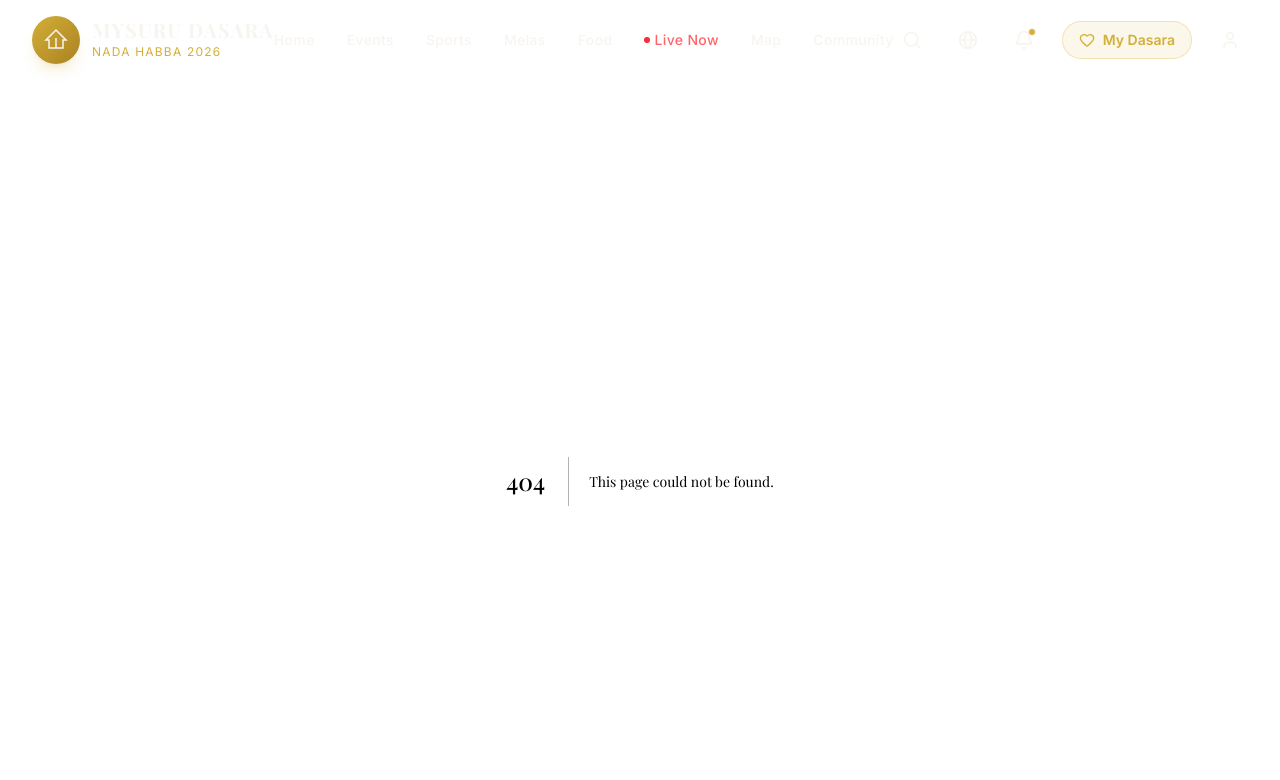
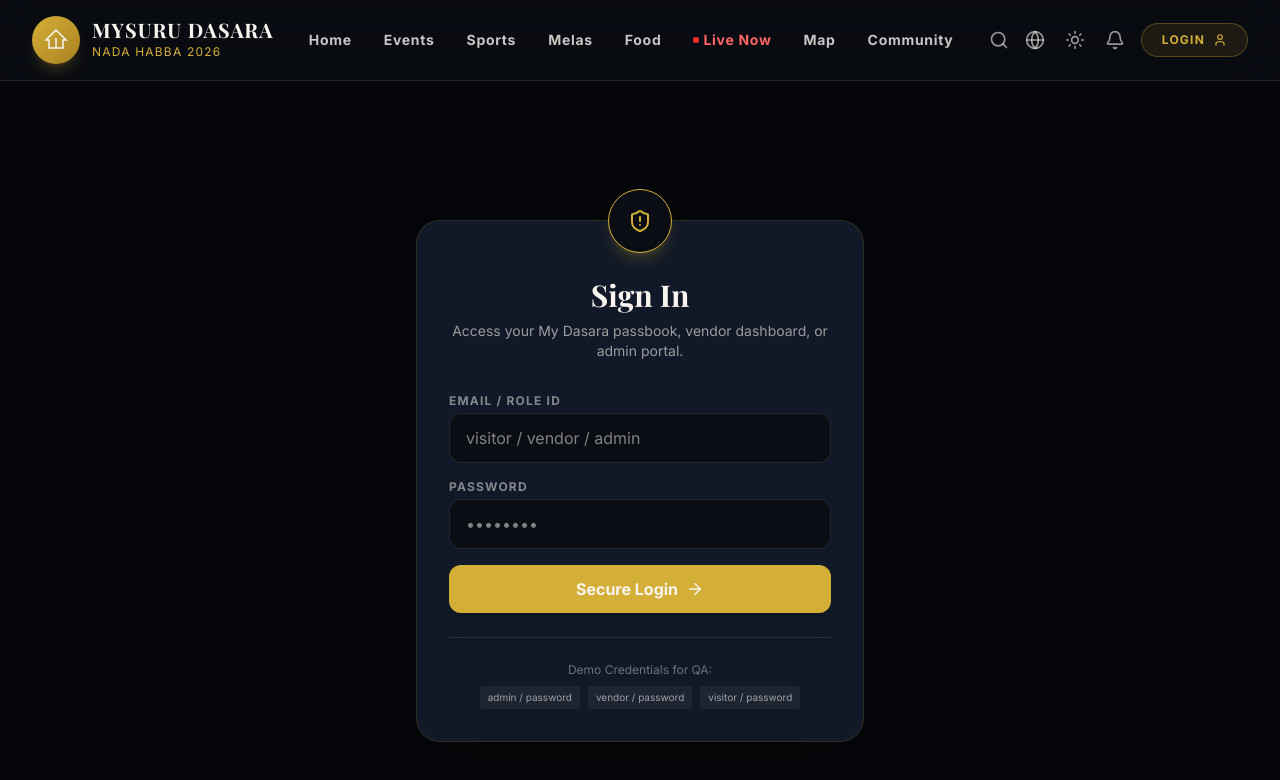
Before and after one commit to YVBCo/mysurudasara, a Next.js app: page /login in a window 1280 px wide. Before the commit this address had no page. Shown: the top 780 px of the page. Built offline with nearby package versions, Linux system fonts and the light colour scheme; no server answers; a web font is replaced by a local one.

Commit message:
feat: Authentication system, Theme switcher, Google Maps setup

```diff
--- a/package.json
+++ b/package.json
@@ -12,11 +12,13 @@
     "@libsql/client": "^0.18.0",
     "@prisma/client": "^7.10.0",
     "@types/leaflet": "^1.9.22",
+    "@vis.gl/react-google-maps": "^1.10.1",
     "date-fns": "^4.4.0",
     "framer-motion": "^14.0.0",
     "leaflet": "^1.9.4",
     "lucide-react": "^1.52.0",
     "next": "16.3.8",
+    "next-themes": "^0.4.6",
     "react": "19.2.8",
     "react-dom": "19.2.8",
     "react-leaflet": "^5.0.0"
--- a/src/app/layout.tsx
+++ b/src/app/layout.tsx
@@ -1,8 +1,12 @@
 import type { Metadata } from "next";
 import { Playfair_Display, Inter } from "next/font/google";
 import Link from "next/link";
-import { Search, Globe, Bell, User, Map, Calendar, Home, Tent, Heart, LayoutDashboard } from "lucide-react";
+import { Search, Globe, Bell, User, Map, Calendar, Home, Tent, Heart, LayoutDashboard, LogOut } from "lucide-react";
 import "./globals.css";
+import { ThemeProvider } from "next-themes";
+import { getSession } from "@/app/actions";
+import LogoutButton from "@/components/LogoutButton";
+import ThemeToggle from "@/components/ThemeToggle";
 
 const playfair = Playfair_Display({
   subsets: ["latin"],
@@ -19,18 +23,21 @@ export const metadata: Metadata = {
   description: "Experience the Nada Habba in its true royal grandeur.",
 };
 
-export default function RootLayout({
+export default async function RootLayout({
   children,
 }: Readonly<{
   children: React.ReactNode;
 }>) {
+  const session = await getSession();
+
   return (
-    <html lang="en">
-      <body className={`${inter.variable} ${playfair.variable} antialiased bg-brand-ivory text-brand-navy dark:bg-brand-navy dark:text-brand-ivory min-h-screen`}>
+    <html lang="en" suppressHydrationWarning>
+      <body className={`${inter.variable} ${playfair.variable} antialiased bg-[#FDFBF7] text-[#050609] dark:bg-[#050609] dark:text-[#FDFBF7] min-h-screen transition-colors duration-300`}>
+        <ThemeProvider attribute="class" defaultTheme="dark" enableSystem>
           <div className="flex flex-col min-h-screen">
 
             {/* Desktop & Tablet Header */}
-          <header className="sticky top-0 z-50 transition-all duration-300 bg-brand-navy/95 backdrop-blur-md text-brand-ivory border-b border-white/10">
+            <header className="sticky top-0 z-50 transition-all duration-300 bg-brand-surface/80 backdrop-blur-xl border-b border-white/10">
               <div className="px-4 md:px-8 h-16 md:h-20 flex items-center justify-between">
 
                 {/* LEFT: Logo & Emblem */}
@@ -40,73 +47,78 @@ export default function RootLayout({
                     <svg width="24" height="24" viewBox="0 0 24 24" fill="none" stroke="currentColor" strokeWidth="1.5"><path d="M12 2L2 12h3v8h14v-8h3L12 2z"/><path d="M12 10v10"/></svg>
                   </div>
                   <div className="flex flex-col">
-                  <span className="font-serif text-lg md:text-xl font-bold tracking-wider leading-none">MYSURU DASARA</span>
+                    <span className="font-serif text-lg md:text-xl font-bold tracking-wider leading-none text-brand-ivory">MYSURU DASARA</span>
                     <span className="text-[10px] md:text-xs text-brand-gold tracking-widest uppercase mt-1">Nada Habba 2026</span>
                   </div>
                 </Link>
 
                 {/* CENTER: Navigation (Desktop only) */}
-              <nav className="hidden lg:flex items-center gap-8 text-sm font-medium tracking-wide">
-                <Link href="/" className="hover:text-brand-gold transition-colors">Home</Link>
-                <Link href="/events" className="hover:text-brand-gold transition-colors">Events</Link>
-                <Link href="/sports" className="hover:text-brand-gold transition-colors">Sports</Link>
-                <Link href="/melas" className="hover:text-brand-gold transition-colors">Melas</Link>
-                <Link href="/food" className="hover:text-brand-gold transition-colors">Food</Link>
+                <nav className="hidden lg:flex items-center gap-8 text-sm font-bold tracking-wider">
+                  <Link href="/" className="text-brand-ivory/80 hover:text-brand-gold transition-colors">Home</Link>
+                  <Link href="/events" className="text-brand-ivory/80 hover:text-brand-gold transition-colors">Events</Link>
+                  <Link href="/sports" className="text-brand-ivory/80 hover:text-brand-gold transition-colors">Sports</Link>
+                  <Link href="/melas" className="text-brand-ivory/80 hover:text-brand-gold transition-colors">Melas</Link>
+                  <Link href="/food" className="text-brand-ivory/80 hover:text-brand-gold transition-colors">Food</Link>
                   <Link href="/live" className="text-red-400 hover:text-red-300 transition-colors flex items-center gap-1"><span className="w-1.5 h-1.5 rounded-full bg-red-500 animate-pulse"></span>Live Now</Link>
-                <Link href="/map" className="hover:text-brand-gold transition-colors">Map</Link>
-                <Link href="/community" className="hover:text-brand-gold transition-colors">Community</Link>
+                  <Link href="/map" className="text-brand-ivory/80 hover:text-brand-gold transition-colors">Map</Link>
+                  <Link href="/community" className="text-brand-ivory/80 hover:text-brand-gold transition-colors">Community</Link>
                 </nav>
 
                 {/* RIGHT: Quick Actions */}
-              <div className="flex items-center gap-3 md:gap-5">
-                <button className="p-2 hover:bg-white/10 rounded-full transition-colors hidden md:block" aria-label="Search">
-                  <Search size={20} />
-                </button>
-                <button className="p-2 hover:bg-white/10 rounded-full transition-colors hidden md:block" aria-label="Language">
-                  <Globe size={20} />
-                </button>
-                <button className="p-2 hover:bg-white/10 rounded-full transition-colors relative" aria-label="Notifications">
-                  <Bell size={20} />
-                  <span className="absolute top-1.5 right-1.5 w-2 h-2 bg-brand-gold rounded-full border border-brand-navy"></span>
-                </button>
-                <Link href="/my-dasara" className="hidden md:flex items-center gap-2 bg-brand-gold/10 text-brand-gold hover:bg-brand-gold/20 px-4 py-2 rounded-full font-semibold text-sm transition-colors border border-brand-gold/30">
-                  <Heart size={16} /> My Dasara
+                <div className="flex items-center gap-4">
+                  <button className="text-brand-ivory/60 hover:text-brand-gold transition-colors hidden sm:block"><Search size={20} /></button>
+                  <button className="text-brand-ivory/60 hover:text-brand-gold transition-colors hidden sm:block"><Globe size={20} /></button>
+                  <ThemeToggle />
+                  <button className="text-brand-ivory/60 hover:text-brand-gold transition-colors hidden sm:block"><Bell size={20} /></button>
+
+                  {session ? (
+                    <div className="flex items-center gap-3">
+                      <Link href={session.role === 'ADMIN' ? '/admin' : session.role === 'VENDOR' ? '/vendor-dashboard' : '/my-dasara'} className="hidden md:flex bg-white/10 hover:bg-white/20 text-brand-ivory px-4 py-2 rounded-full text-xs font-bold uppercase tracking-widest transition-colors gap-2 items-center border border-white/10">
+                        {session.userId} <User size={14}/>
                       </Link>
-                <button className="p-2 hover:bg-white/10 rounded-full transition-colors" aria-label="Profile">
-                  <User size={20} />
-                </button>
+                      <LogoutButton />
+                    </div>
+                  ) : (
+                    <Link href="/login" className="hidden md:flex bg-brand-gold/10 hover:bg-brand-gold/20 text-brand-gold px-5 py-2 rounded-full text-xs font-bold uppercase tracking-widest transition-colors items-center gap-2 border border-brand-gold/30">
+                      Login <User size={14} />
+                    </Link>
+                  )}
                 </div>
               </div>
             </header>
 
-          <main className="flex-1">
+            {/* Main Content */}
+            <main className="flex-grow w-full relative z-0">
               {children}
             </main>
 
-          {/* Mobile Bottom Navigation (Highly Native Feel) */}
-          <nav className="md:hidden sticky bottom-0 z-50 bg-brand-navy/95 backdrop-blur-xl text-brand-ivory/60 border-t border-white/10 px-6 py-4 flex justify-between items-center pb-safe shadow-[0_-10px_40px_rgba(0,0,0,0.3)]">
-            <Link href="/" className="flex flex-col items-center gap-1.5 hover:text-brand-ivory transition-colors group">
-              <Home size={22} className="group-hover:-translate-y-1 transition-transform" />
-              <span className="text-[10px] font-medium tracking-wide">Home</span>
+            {/* Mobile Bottom Navigation */}
+            <nav className="lg:hidden fixed bottom-0 left-0 right-0 z-50 bg-brand-surface/90 backdrop-blur-xl border-t border-white/10 pb-safe">
+              <div className="flex items-center justify-around h-16">
+                <Link href="/" className="flex flex-col items-center gap-1 text-brand-ivory/60 hover:text-brand-gold transition-colors">
+                  <Home size={20} />
+                  <span className="text-[10px] font-bold">Home</span>
                 </Link>
-            <Link href="/events" className="flex flex-col items-center gap-1.5 hover:text-brand-ivory transition-colors group">
-              <Calendar size={22} className="group-hover:-translate-y-1 transition-transform" />
-              <span className="text-[10px] font-medium tracking-wide">Events</span>
+                <Link href="/events" className="flex flex-col items-center gap-1 text-brand-ivory/60 hover:text-brand-gold transition-colors">
+                  <Calendar size={20} />
+                  <span className="text-[10px] font-bold">Events</span>
                 </Link>
-            <Link href="/map" className="flex flex-col items-center gap-1.5 hover:text-brand-ivory transition-colors group">
-              <Map size={22} className="group-hover:-translate-y-1 transition-transform" />
-              <span className="text-[10px] font-medium tracking-wide">Map</span>
+                <Link href="/map" className="flex flex-col items-center gap-1 text-brand-ivory/60 hover:text-brand-gold transition-colors">
+                  <Map size={20} />
+                  <span className="text-[10px] font-bold">Map</span>
                 </Link>
-            <Link href="/melas" className="flex flex-col items-center gap-1.5 hover:text-brand-ivory transition-colors group">
-              <Tent size={22} className="group-hover:-translate-y-1 transition-transform" />
-              <span className="text-[10px] font-medium tracking-wide">Melas</span>
+                <Link href="/melas" className="flex flex-col items-center gap-1 text-brand-ivory/60 hover:text-brand-gold transition-colors">
+                  <Tent size={20} />
+                  <span className="text-[10px] font-bold">Melas</span>
                 </Link>
-            <Link href="/my-dasara" className="flex flex-col items-center gap-1.5 text-brand-gold transition-colors group">
-              <Heart size={22} className="group-hover:-translate-y-1 transition-transform" />
-              <span className="text-[10px] font-medium tracking-wide">My Dasara</span>
+                <Link href={session ? "/my-dasara" : "/login"} className="flex flex-col items-center gap-1 text-brand-gold hover:text-[#FFF8D6] transition-colors relative">
+                  <Heart size={20} />
+                  <span className="text-[10px] font-bold">My Dasara</span>
                 </Link>
+              </div>
             </nav>
           </div>
+        </ThemeProvider>
       </body>
     </html>
   );
--- /dev/null
+++ b/src/app/login/page.tsx
@@ -0,0 +1,91 @@
+'use client';
+import { useState, useTransition } from 'react';
+import { loginAction } from '@/app/actions';
+import { ShieldAlert, ArrowRight, Loader2 } from 'lucide-react';
+import { useRouter } from 'next/navigation';
+
+export default function LoginPage() {
+  const [email, setEmail] = useState('');
+  const [password, setPassword] = useState('');
+  const [error, setError] = useState('');
+  const [isPending, startTransition] = useTransition();
+  const router = useRouter();
+
+  const handleLogin = (e: React.FormEvent) => {
+    e.preventDefault();
+    setError('');
+
+    if (!email || !password) {
+      setError('Please fill out all fields.');
+      return;
+    }
+
+    startTransition(async () => {
+      const res = await loginAction(email, password);
+      if (res.success) {
+        router.push(res.redirect || '/');
+      } else {
+        setError(res.error || 'Authentication failed');
+      }
+    });
+  };
+
+  return (
+    <div className="min-h-screen bg-brand-bg flex flex-col items-center justify-center p-6">
+      <div className="w-full max-w-md glass-panel-solid rounded-3xl p-8 border-brand-gold/30 shadow-2xl relative">
+        <div className="absolute top-0 left-1/2 -translate-x-1/2 -translate-y-1/2 w-16 h-16 bg-brand-surface border border-brand-gold rounded-full flex items-center justify-center shadow-lg shadow-brand-gold/20">
+          <ShieldAlert className="text-brand-gold" size={24} />
+        </div>
+
+        <h1 className="text-3xl font-serif font-bold text-center text-brand-ivory mt-6 mb-2">Sign In</h1>
+        <p className="text-center text-brand-ivory/60 text-sm mb-8">Access your My Dasara passbook, vendor dashboard, or admin portal.</p>
+
+        {error && (
+          <div className="bg-red-500/10 border border-red-500/20 text-red-400 p-3 rounded-lg text-sm mb-6 flex items-center gap-2">
+            <ShieldAlert size={16} /> {error}
+          </div>
+        )}
+
+        <form onSubmit={handleLogin} className="space-y-4">
+          <div>
+            <label className="block text-xs font-bold uppercase tracking-widest text-brand-ivory/50 mb-1">Email / Role ID</label>
+            <input
+              type="text"
+              value={email}
+              onChange={e => setEmail(e.target.value)}
+              className="w-full bg-brand-surface border border-white/10 rounded-xl px-4 py-3 text-brand-ivory focus:outline-none focus:border-brand-gold transition-colors"
+              placeholder="visitor / vendor / admin"
+            />
+          </div>
+          <div>
+            <label className="block text-xs font-bold uppercase tracking-widest text-brand-ivory/50 mb-1">Password</label>
+            <input
+              type="password"
+              value={password}
+              onChange={e => setPassword(e.target.value)}
+              className="w-full bg-brand-surface border border-white/10 rounded-xl px-4 py-3 text-brand-ivory focus:outline-none focus:border-brand-gold transition-colors"
+              placeholder="••••••••"
+            />
+          </div>
+          <button
+            type="submit"
+            disabled={isPending}
+            className="w-full bg-brand-gold text-brand-navy font-bold py-3 rounded-xl hover:bg-[#FFF8D6] transition-colors shadow-lg flex items-center justify-center gap-2 mt-4"
+          >
+            {isPending ? <Loader2 className="animate-spin" size={18} /> : 'Secure Login'}
+            {!isPending && <ArrowRight size={18} />}
+          </button>
+        </form>
+
+        <div className="mt-6 border-t border-white/10 pt-6">
+          <p className="text-xs text-brand-ivory/40 text-center mb-2">Demo Credentials for QA:</p>
+          <div className="flex flex-wrap justify-center gap-2">
+            <span className="text-[10px] bg-white/5 px-2 py-1 rounded text-brand-ivory/60">admin / password</span>
+            <span className="text-[10px] bg-white/5 px-2 py-1 rounded text-brand-ivory/60">vendor / password</span>
+            <span className="text-[10px] bg-white/5 px-2 py-1 rounded text-brand-ivory/60">visitor / password</span>
+          </div>
+        </div>
+      </div>
+    </div>
+  );
+}
--- /dev/null
+++ b/src/components/LogoutButton.tsx
@@ -0,0 +1,18 @@
+'use client';
+import { useTransition } from 'react';
+import { logoutAction } from '@/app/actions';
+import { LogOut, Loader2 } from 'lucide-react';
+
+export default function LogoutButton() {
+  const [isPending, startTransition] = useTransition();
+  return (
+    <button
+      onClick={() => startTransition(() => logoutAction())}
+      disabled={isPending}
+      className="text-brand-ivory/60 hover:text-red-400 transition-colors p-2"
+      title="Logout"
+    >
+      {isPending ? <Loader2 className="animate-spin" size={16} /> : <LogOut size={16} />}
+    </button>
+  );
+}
--- /dev/null
+++ b/src/components/ThemeToggle.tsx
@@ -0,0 +1,24 @@
+'use client';
+
+import { useTheme } from "next-themes";
+import { Moon, Sun } from "lucide-react";
+import { useEffect, useState } from "react";
+
+export default function ThemeToggle() {
+  const { theme, setTheme } = useTheme();
+  const [mounted, setMounted] = useState(false);
+
+  useEffect(() => setMounted(true), []);
+
+  if (!mounted) return <div className="w-5 h-5" />; // Placeholder to avoid layout shift
+
+  return (
+    <button
+      onClick={() => setTheme(theme === 'dark' ? 'light' : 'dark')}
+      className="text-brand-ivory/60 hover:text-brand-gold transition-colors p-1"
+      title="Toggle Theme"
+    >
+      {theme === 'dark' ? <Sun size={20} /> : <Moon size={20} />}
+    </button>
+  );
+}
```
Also changed, not shown: src/app/actions.ts (+56 -0 lines), 1 other file (tests, documents, lock files or other folders). Lines whose indentation alone changed are shown as unchanged.
